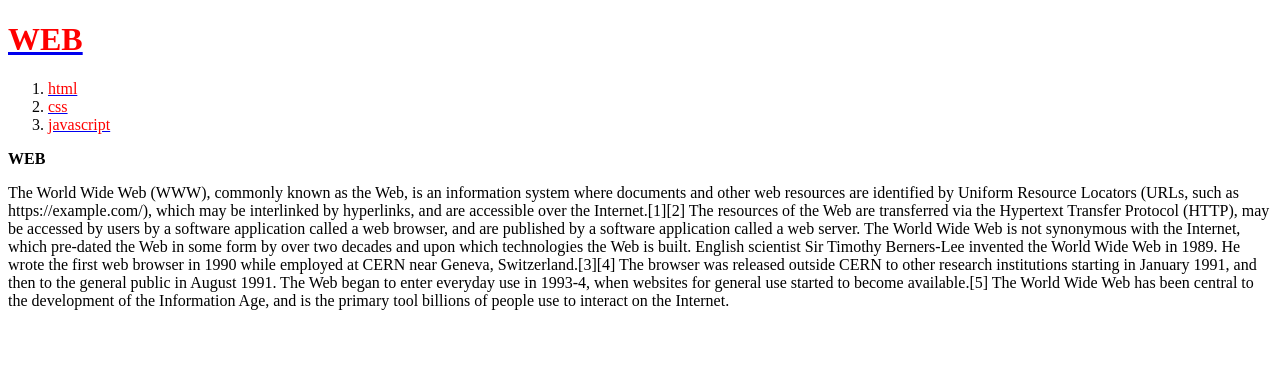
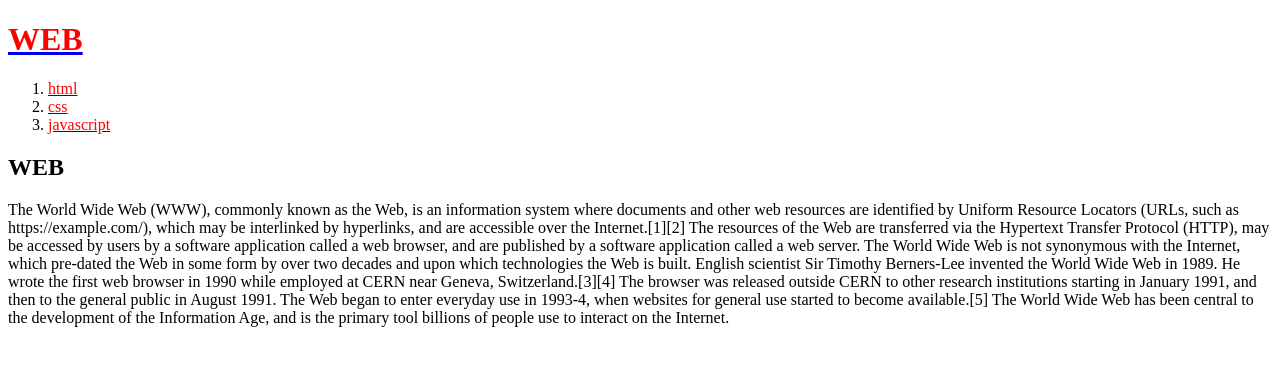
Before and after one commit to leeyou34/web2-1, a plain HTML site: page index.html in a window 1280 px wide. Drawn offline with Linux system fonts and the light colour scheme.

Commit message:
Update index.html

```diff
--- a/index.html
+++ b/index.html
@@ -3,7 +3,9 @@
   <head>
     <title>WEB - Welcome</title>
     <meta charset="utf-8">
+    <style>
 
+    </style>
   </head>
   <body>
     <h1><a href="index.html"><font color="red">WEB</font></a></h1>
@@ -12,7 +14,7 @@
         <li><a href="생활코딩 15.2.html"><font color="red">css</font></a></li>
         <li><a href="생활코딩 15.3.html"><font color="red">javascript</font></a></li>
       </ol>
-<strong>WEB</strong>
+<h2>WEB</h2>
 <p>The World Wide Web (WWW), commonly known as the Web, is an information system where documents and other web resources are identified by Uniform Resource Locators (URLs, such as https://example.com/), which may be interlinked by hyperlinks, and are accessible over the Internet.[1][2] The resources of the Web are transferred via the Hypertext Transfer Protocol (HTTP), may be accessed by users by a software application called a web browser, and are published by a software application called a web server. The World Wide Web is not synonymous with the Internet, which pre-dated the Web in some form by over two decades and upon which technologies the Web is built.
 
 English scientist Sir Timothy Berners-Lee invented the World Wide Web in 1989. He wrote the first web browser in 1990 while employed at CERN near Geneva, Switzerland.[3][4] The browser was released outside CERN to other research institutions starting in January 1991, and then to the general public in August 1991. The Web began to enter everyday use in 1993-4, when websites for general use started to become available.[5] The World Wide Web has been central to the development of the Information Age, and is the primary tool billions of people use to interact on the Internet.</p>
```
